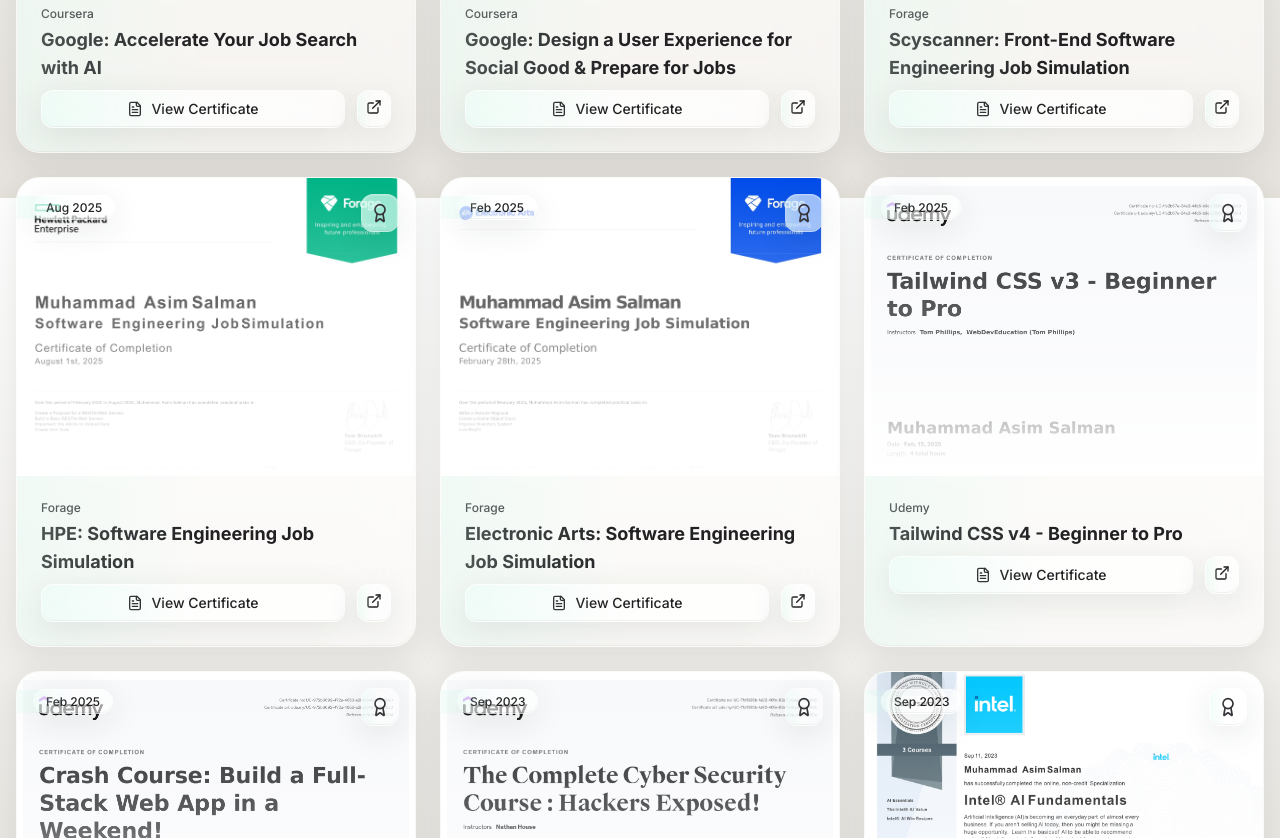
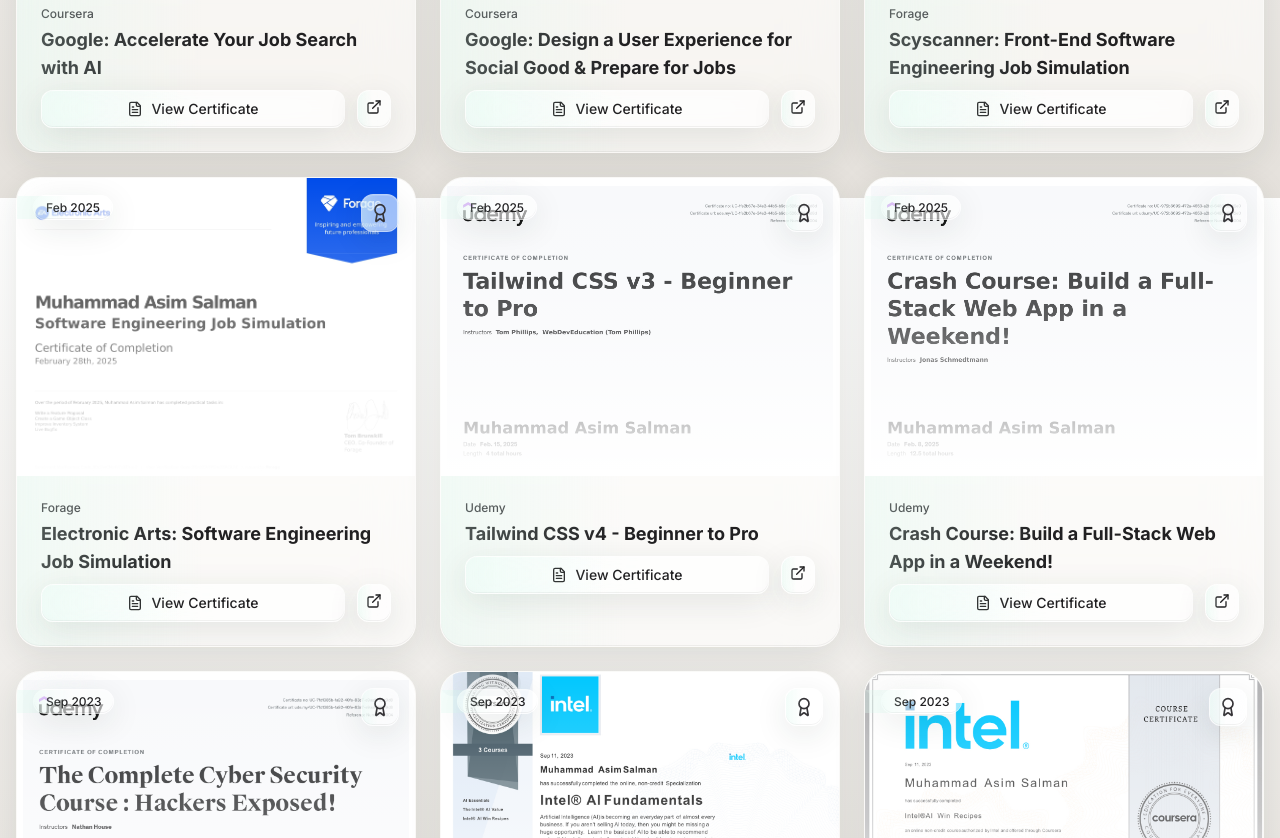
Before and after one commit to AsimS468/Portfolio-2026, a React (Vite) app: page /certificates in a window 1280 px wide. Shown: the part 602-1440 px from the top of the page. Built offline with nearby package versions, Linux system fonts and the light colour scheme; the HTML template or start-up script is replaced by a standard one.

Commit message:
Update AllCertificates.tsx

```diff
--- a/src/pages/AllCertificates.tsx
+++ b/src/pages/AllCertificates.tsx
@@ -37,14 +37,14 @@
     issuer: "Forage",
     date: "Aug 2025",
   },
-  {
-    id: 4,
-    title: "HPE: Software Engineering Job Simulation",
-    image: "/images/hpe-certificate.jpg",
-    pdfLink: "#",
-    issuer: "Forage",
-    date: "Aug 2025",
-  },
+  // {
+  //   id: 4,
+  //   title: "HPE: Software Engineering Job Simulation",
+  //   image: "/images/hpe-certificate.jpg",
+  //   pdfLink: "#",
+  //   issuer: "Forage",
+  //   date: "Aug 2025",
+  // },
   {
     id: 5,
     title: "Electronic Arts: Software Engineering Job Simulation",
```
